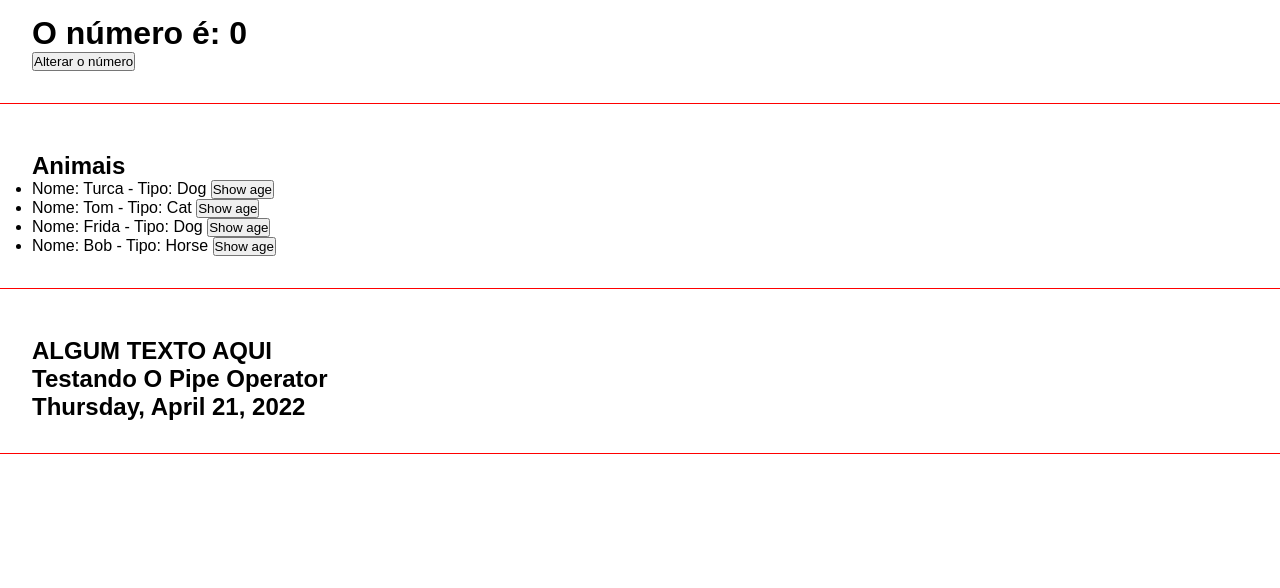
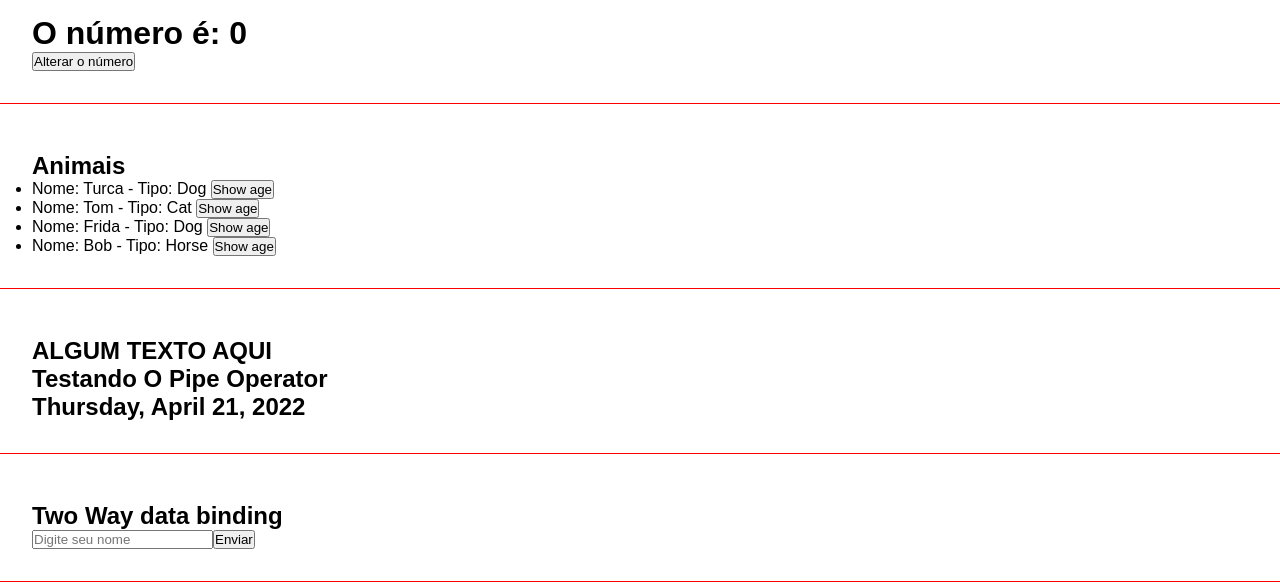
Before and after one commit to valberjr/hora-de-codar-angular-13, an Angular app: page / in a window 1280 px wide. Shown: the part 978-1566 px from the top of the page. Built offline with nearby package versions, Linux system fonts and the light colour scheme.

Commit message:
two way data binding

```diff
--- a/src/app/app.component.html
+++ b/src/app/app.component.html
@@ -12,4 +12,5 @@
 <app-emitter></app-emitter>
 <app-list-render></app-list-render>
 <app-pipes></app-pipes>
+<app-two-way-binding></app-two-way-binding>
 <router-outlet></router-outlet>
--- /dev/null
+++ b/src/app/components/two-way-binding/two-way-binding.component.html
@@ -0,0 +1,15 @@
+<div class="class">
+  <h2>Two Way data binding</h2>
+  <form>
+    <input
+      type="text"
+      [(ngModel)]="name"
+      name="name"
+      placeholder="Digite seu nome"
+    />
+    <input type="submit" value="Enviar" />
+  </form>
+  <div *ngIf="name !== ''">
+    <p>O nome é: {{ name }}</p>
+  </div>
+</div>
--- /dev/null
+++ b/src/app/components/two-way-binding/two-way-binding.component.ts
@@ -0,0 +1,14 @@
+import { Component, OnInit } from '@angular/core';
+
+@Component({
+  selector: 'app-two-way-binding',
+  templateUrl: './two-way-binding.component.html',
+  styleUrls: ['./two-way-binding.component.scss'],
+})
+export class TwoWayBindingComponent implements OnInit {
+  name = '';
+
+  constructor() {}
+
+  ngOnInit(): void {}
+}
```
Also changed, not shown: src/app/app.module.ts (+7 -7 lines), src/app/components/two-way-binding/two-way-binding.component.scss (added), 1 other file (tests, documents, lock files or other folders).
